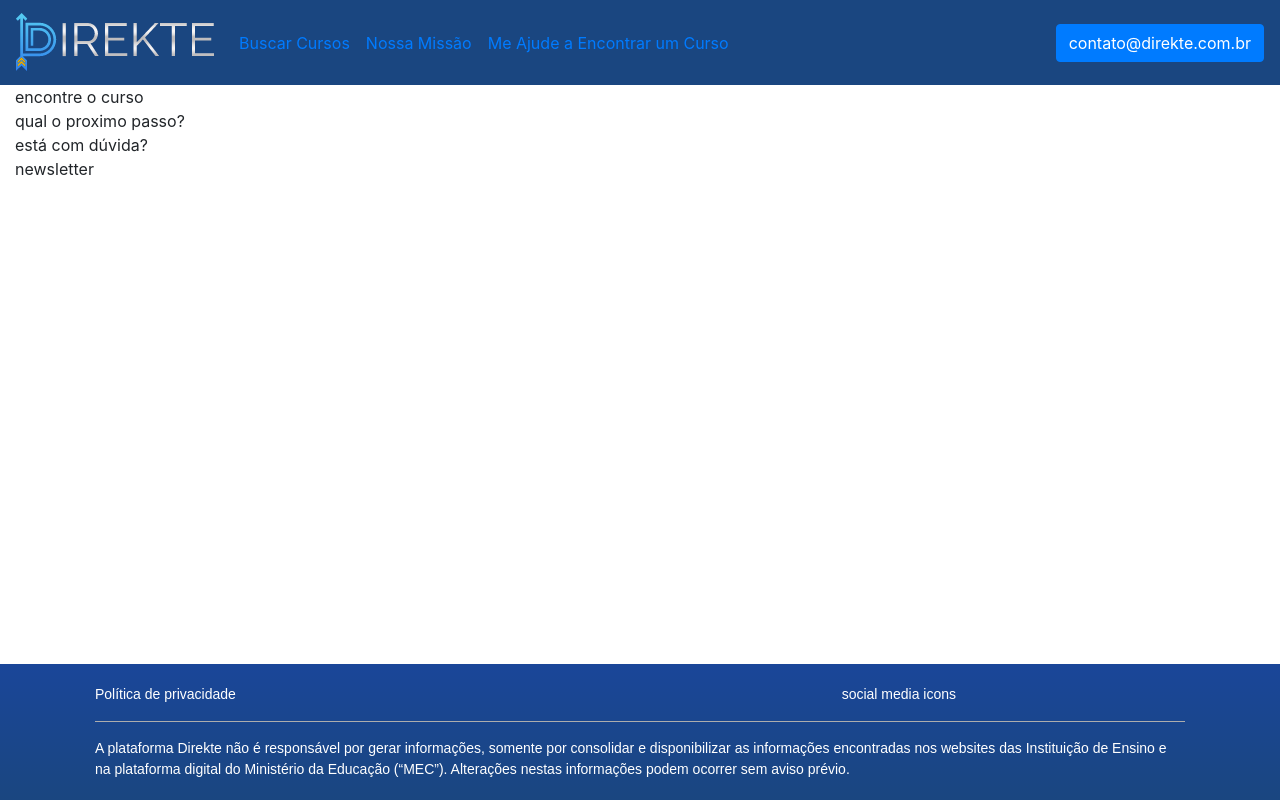
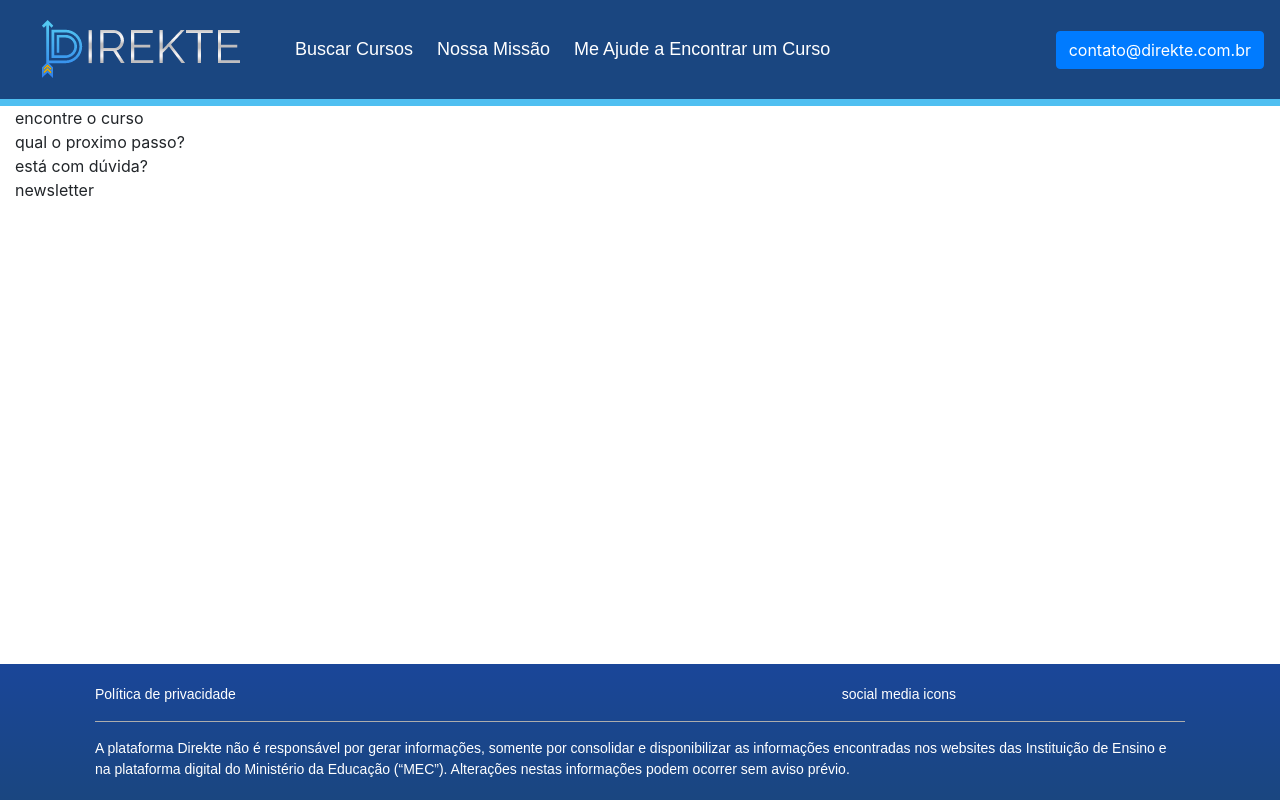
Before and after one commit to brunomorello/dkt_frontend_v2, an Angular app in the folder dkt-frontend/: page / in a window 1280 px wide. Built offline with nearby package versions, Linux system fonts and the light colour scheme.

Commit message:
Header Adjustments

```diff
--- a/dkt-frontend/src/app/components/header/header.component.css
+++ b/dkt-frontend/src/app/components/header/header.component.css
@@ -1,11 +1,23 @@
 header {
     background: #1a4680;
+    box-sizing: border-box;
+    border-bottom: #4fbff1 solid 7px;
 }
 
 header img {
     position: relative;
 }
 
+.dkt-header-img {
+    margin: 7px 22px;
+}
+
 .custom-navbar-collapse-icon {
     color: #ffffff;
 }
+
+.custom-navbar-menu-item {
+    color: #ffffff;
+    font-family: sans-serif;
+    font-size: 18px;
+}
--- a/dkt-frontend/src/app/components/header/header.component.html
+++ b/dkt-frontend/src/app/components/header/header.component.html
@@ -1,6 +1,6 @@
 <header>
   <nav class="navbar navbar-expand-lg">
-    <a href="#" class="navbar-brand">
+    <a href="#" class="navbar-brand px-md-1">
       <img src="assets/img/direkte_logo c2 01.png" alt="direkte logo" class="dkt-header-img">
     </a>
 
@@ -12,24 +12,25 @@
     </button>
 
     <div class="collapse navbar-collapse" id="navbarSupportedContent">
-      <ul class="navbar-nav mr-auto">
+      <ul class="navbar-nav mr-auto mt-2 mt-lg-0">
 
-        <li class="nav-item">
-          <a class="nav-link" href="#">Buscar Cursos</a>
+        <li class="nav-item m-1">
+          <a class="nav-link custom-navbar-menu-item" href="#">Buscar Cursos</a>
         </li>
 
-        <li class="nav-item">
-          <a class="nav-link" href="#">Nossa Missão</a>
+        <li class="nav-item m-1">
+          <a class="nav-link custom-navbar-menu-item" href="#">Nossa Missão</a>
         </li>
 
-        <li class="nav-item">
-          <a class="nav-link" href="#">Me Ajude a Encontrar um Curso</a>
+        <li class="nav-item m-1">
+          <a class="nav-link custom-navbar-menu-item" href="#">Me Ajude a Encontrar um Curso</a>
         </li>
       </ul>
 
       <button type="button" class="btn btn-primary">contato@direkte.com.br</button>
 
     </div>
-
   </nav>
 </header>
+<div class="custom-navbar-footer">
+</div>
```
